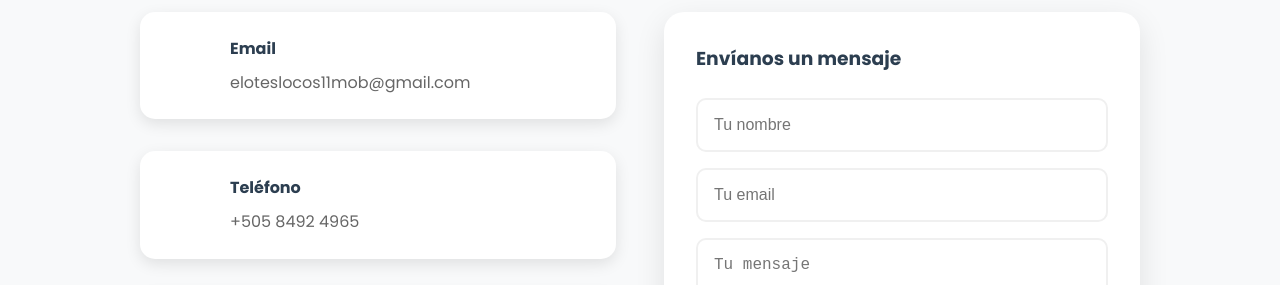
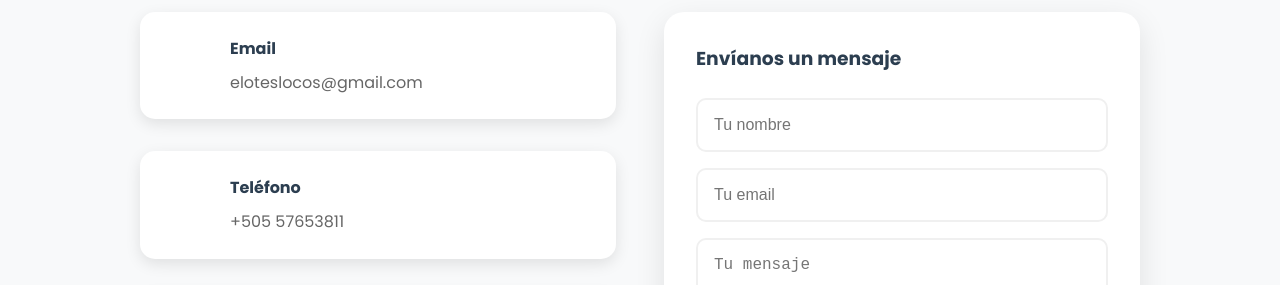
Before and after one commit to lennercastillo/elotes, a React (Vite) app: page / in a window 1280 px wide. Shown: the part 2665-2950 px from the top of the page. Built offline with nearby package versions, Linux system fonts and the light colour scheme.

Commit message:
Cambio de numero del cell

```diff
--- a/src/App.jsx
+++ b/src/App.jsx
@@ -162,7 +162,7 @@ function App() {
     }
 
     const mensaje = generarMensajePedido()
-    const telefono = '+50584924965'
+    const telefono = '+50557653811'
     const url = `https://wa.me/${telefono}?text=${encodeURIComponent(mensaje)}`
 
     mostrarNotificacion('¡Redirigiendo a WhatsApp para confirmar tu pedido! 📱', 'success')
@@ -177,7 +177,7 @@ function App() {
   }
 
   const abrirWhatsApp = () => {
-    const telefono = '+50584924965'
+    const telefono = '+50557653811'
     const mensaje = '¡Hola! Me gustaría hacer un pedido de elotes locos 🌽'
     const url = `https://wa.me/${telefono}?text=${encodeURIComponent(mensaje)}`
     window.open(url, '_blank')
--- a/src/components/Contacto.jsx
+++ b/src/components/Contacto.jsx
@@ -67,7 +67,7 @@ const Contacto = ({ abrirWhatsApp }) => {
               <i className="fas fa-envelope"></i>
               <div>
                 <h4>Email</h4>
-                <p>eloteslocos11mob@gmail.com</p>
+                <p>eloteslocos@gmail.com</p>
               </div>
             </div>
 
@@ -75,7 +75,7 @@ const Contacto = ({ abrirWhatsApp }) => {
               <i className="fas fa-phone"></i>
               <div>
                 <h4>Teléfono</h4>
-                <p>+505 8492 4965</p>
+                <p>+505 57653811</p>
               </div>
             </div>
 
```
